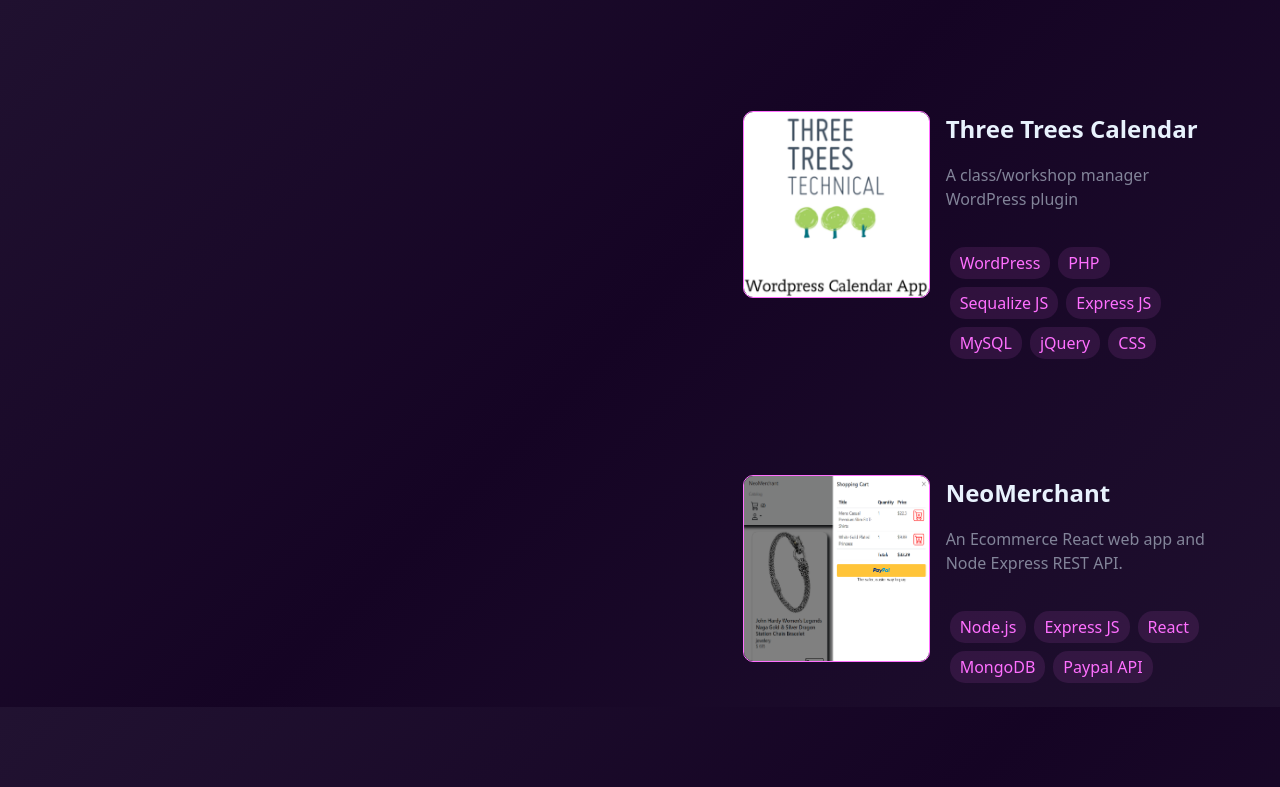
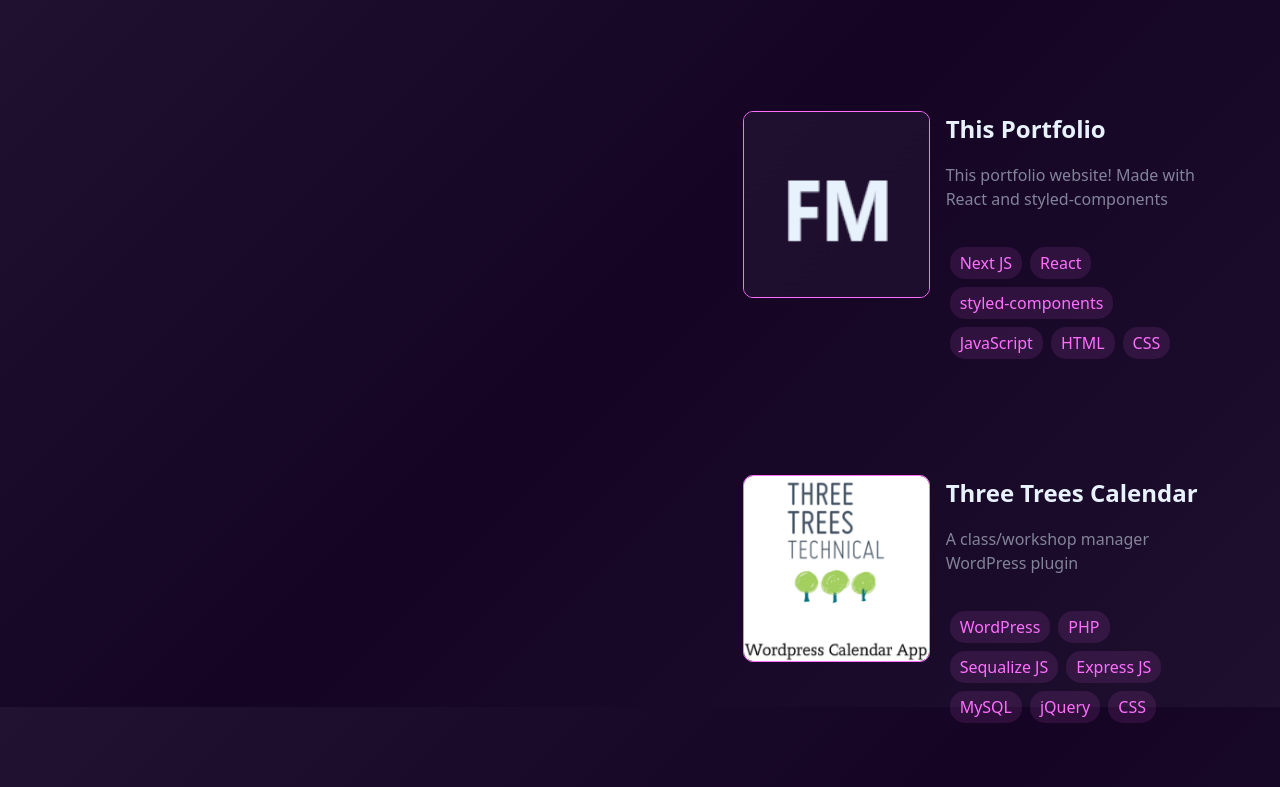
Before and after one commit to frayfray248/fraser-portfolio-v3, a Next.js app: page / in a window 1280 px wide. Shown: the part 1693-2480 px from the top of the page. Built offline with nearby package versions, Linux system fonts and the light colour scheme.

Commit message:
added portfolio project

```diff
--- a/src/app/components/sections/Projects.js
+++ b/src/app/components/sections/Projects.js
@@ -22,6 +22,13 @@
             desc='A socket chatroom web app'
             tags={['HTML', 'CSS', 'JavaScript', 'Socket.io', 'Node.js']}
             link='https://github.com/frayfray248/chat-rooms'
+            />
+            <Project
+            title="This Portfolio"
+            img='/favicon.png'
+            desc='This portfolio website! Made with React and styled-components'
+            tags={['Next JS', 'React', 'styled-components', 'JavaScript', 'HTML', 'CSS']}
+            link='https://github.com/frayfray248/fraser-portfolio-v3'
             />
             <Project
             title="Three Trees Calendar"
```
